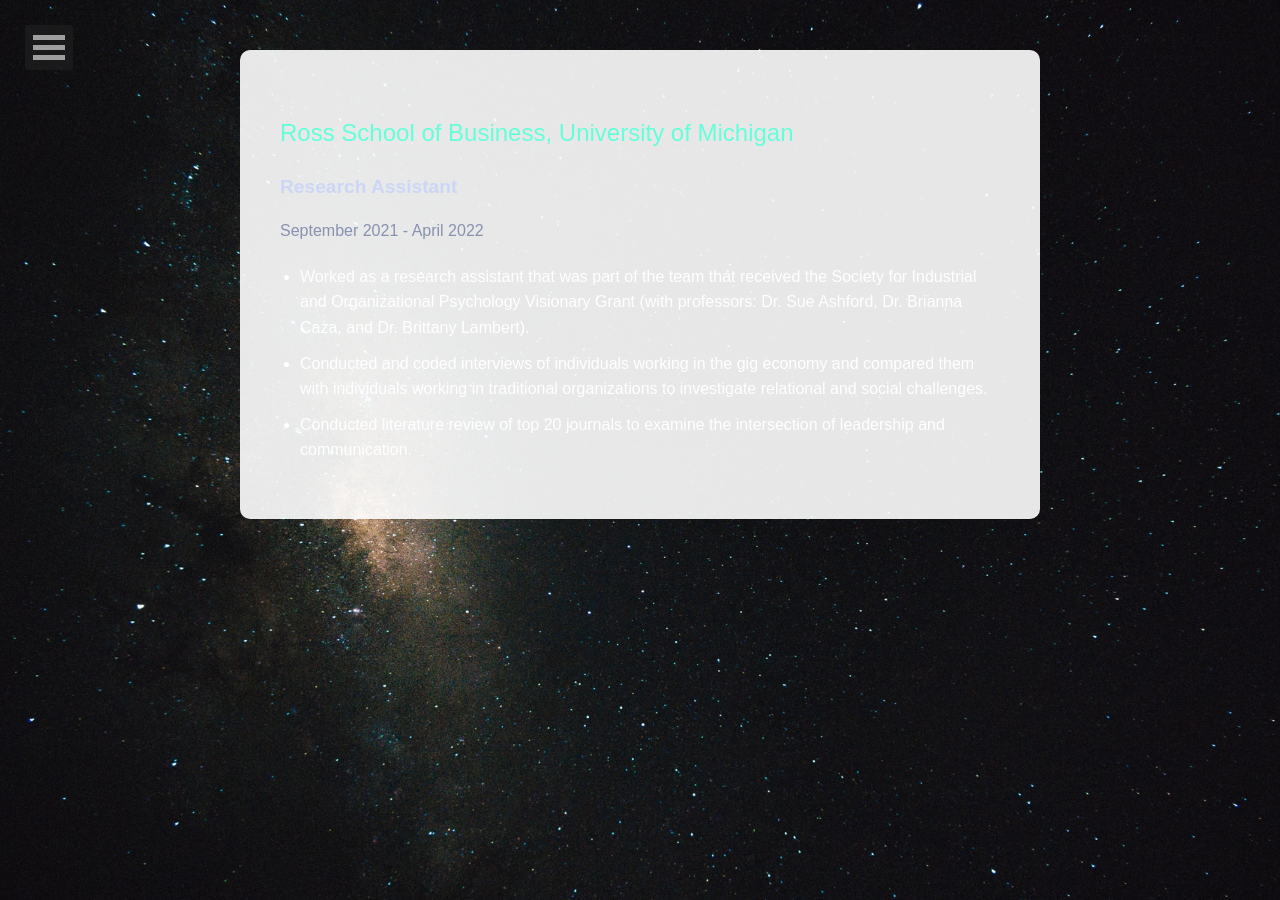
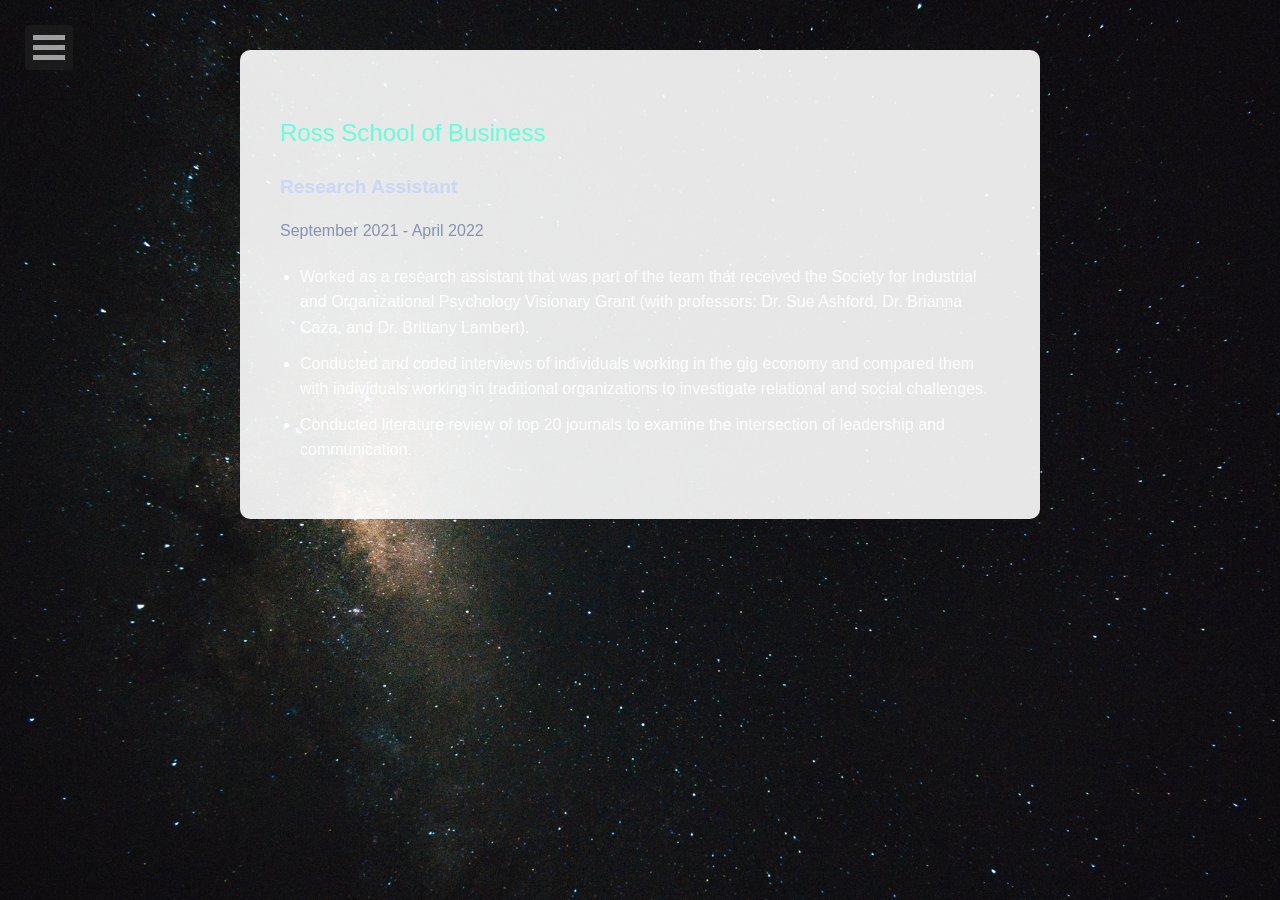
Before and after one commit to Porvesh/Porvesh.github.io, a Jekyll site: the page built from _work/2021-09-01-ross-school-of-business.md, in a window 1280 px wide. Built offline with Jekyll 4.4.1, drawn with Linux system fonts in a browser that asks for light colours; comment, search, counter and statistics services are not loaded.

Commit message:
finished exp

```diff
--- a/_data/navigation.yml
+++ b/_data/navigation.yml
@@ -7,7 +7,7 @@
   url: /projects/
 
 - title: Blog
-  url: /blog/
+  url: /posts/
 
 - title: Photography
   url: /photography/
--- a/_work/2021-09-01-ross-school-of-business.md
+++ b/_work/2021-09-01-ross-school-of-business.md
@@ -1,6 +1,6 @@
 ---
 layout: experience
-title: "Ross School of Business, University of Michigan"
+title: "Ross School of Business"
 date: 2021-09-01
 role: "Research Assistant"
 time_period: "September 2021 - April 2022"
```
